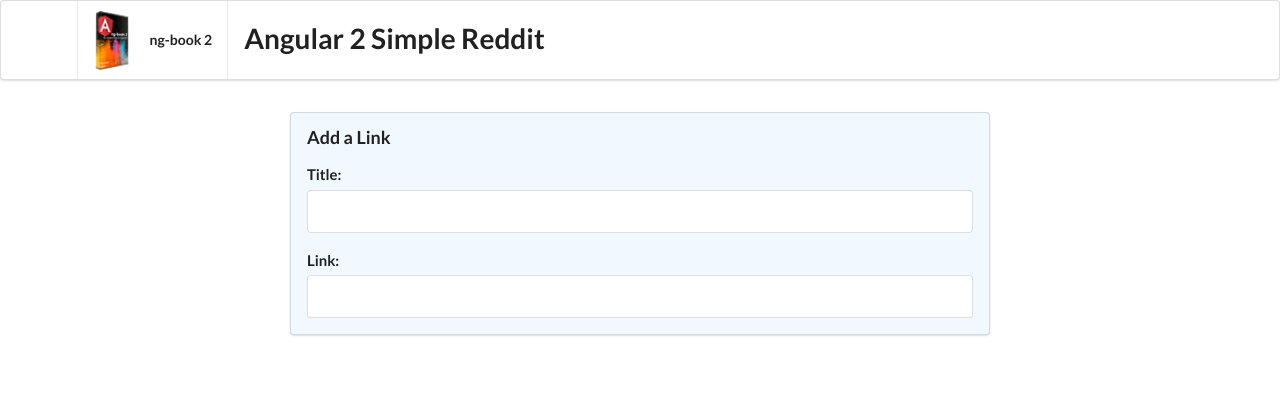
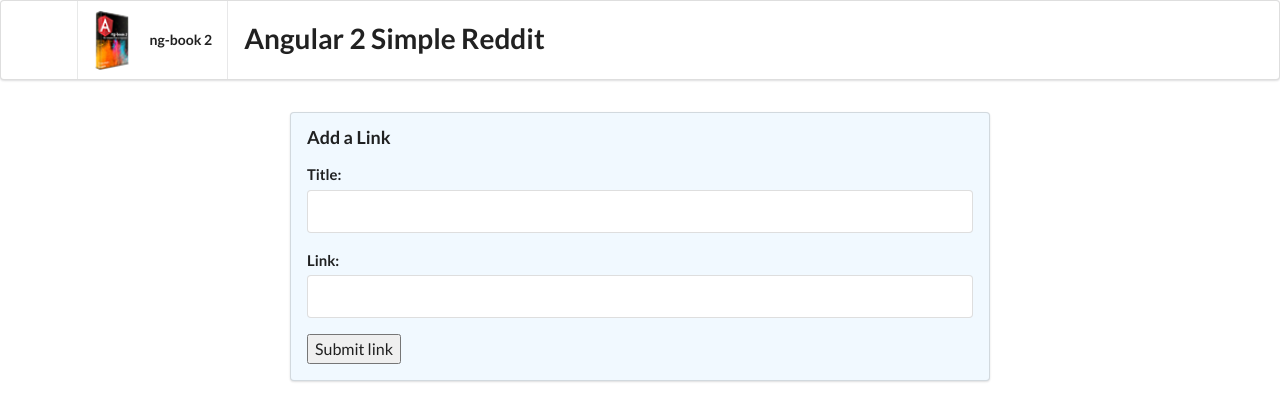
Before and after one commit to dcorns/angular2_reddit, an Angular app: page / in a window 1280 px wide. Shown: the top 420 px of the page. Built offline with nearby package versions, Linux system fonts and the light colour scheme.

Commit message:
add article view input logic

```diff
--- a/src/app/app.component.html
+++ b/src/app/app.component.html
@@ -2,10 +2,11 @@
   <h3 class="ui header">Add a Link</h3>
   <div class="field">
     <label for="title">Title:</label>
-    <input id="title">
+    <input id="title" #newtitle>
   </div>
   <div class="field">
     <label for="link">Link:</label>
-    <input id="link">
+    <input id="link" #newlink>
   </div>
+  <button (click)="addArticle(newtitle, newlink)" class="positive right floated button">Submit link</button>
 </form>
--- a/src/app/app.component.ts
+++ b/src/app/app.component.ts
@@ -6,5 +6,8 @@ import { Component } from '@angular/core';
   styleUrls: ['./app.component.css']
 })
 export class AppComponent {
-  title = 'app works!';
+  addArticle(title: HTMLInputElement, link: HTMLInputElement): boolean{
+    console.log(`Adding article title: ${title.value} and link: ${link.value}`);
+    return false;
+  }
 }
```
